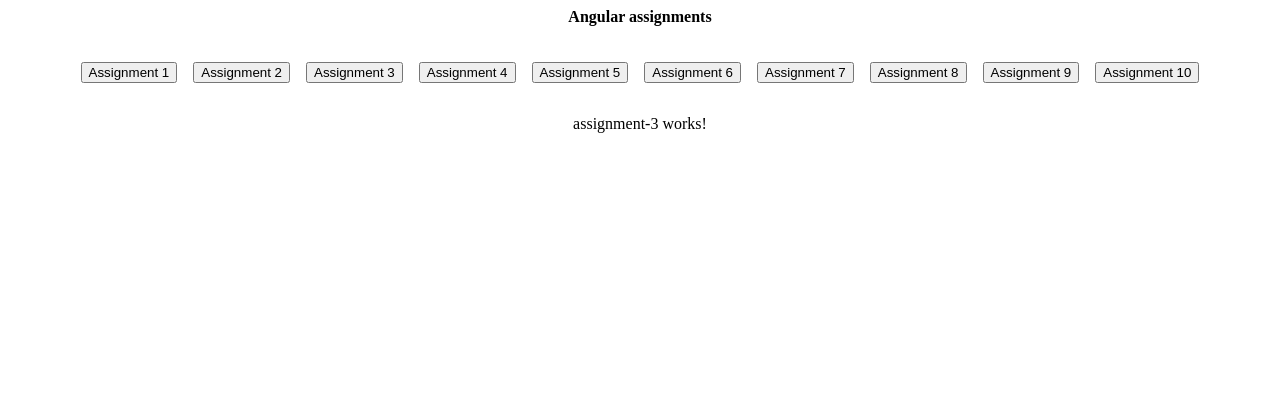
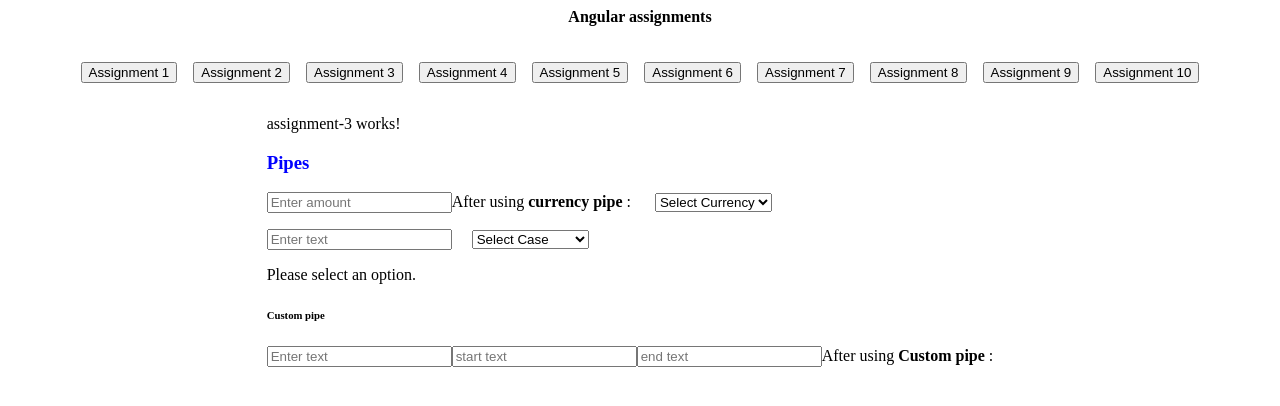
Before and after one commit to karthikeyankumbam/angular-assignments, an Angular app: page /assignment-3 in a window 1280 px wide. Shown: the top 406 px of the page. Built offline with nearby package versions, Linux system fonts and the light colour scheme.

Commit message:
added pipes and custom pipe

```diff
--- a/src/app/assignment-3/assignment-3.component.html
+++ b/src/app/assignment-3/assignment-3.component.html
@@ -1 +1,50 @@
 <p>assignment-3 works!</p>
+<div>
+    <h3 [style.color]="'blue'">Pipes</h3>
+    <!-- Currency pipe -->
+    <p>
+        <span><input [(ngModel)]="amount" type="number" placeholder="Enter amount"></span>
+        <span>After using <b>currency pipe</b> : {{amount | currency:selectedCurrency}}</span>&nbsp;&nbsp;&nbsp;&nbsp;
+        <span>
+            <select (change)="selectCurrency($event)">
+                <option value="" disabled selected>Select Currency</option>
+                <option *ngFor="let option of currencyList" [value]="option">{{ option }}</option>
+            </select>
+        </span>
+    </p>
+    <!-- UpperCase and LowerCase Pipes  -->
+    <div>
+        <span><input [(ngModel)]="name" type="text" placeholder="Enter text"></span>&nbsp;&nbsp;&nbsp;&nbsp;
+        <span>
+            <select (change)="onSelectCase($event)">
+                <option value="" disabled selected>Select Case</option>
+                <option *ngFor="let option of options" [value]="option">{{ option }}</option>
+            </select>
+        </span>
+        <span>
+            <div [ngSwitch]="selectedValue">
+                <div *ngSwitchCase="'UpperCasePipe'">
+                    <p>After using <b>{{selectedValue}}</b> :{{ name | uppercase }}</p>
+                </div>
+                <div *ngSwitchCase="'LowerCasePipe'">
+                    <p>After using <b>{{selectedValue}}</b> :{{ name | lowercase }}</p>
+                </div>
+                <div *ngSwitchCase="'TitleCasePipe'">
+                    <p>After using <b>{{selectedValue}}</b> :{{ name | titlecase }}</p>
+                </div>
+                <div *ngSwitchDefault>
+                    <p>Please select an option.</p>
+                </div>
+            </div>
+        </span>
+    </div>
+    <!-- Json Pipe  -->
+    <div>
+        <h6>Custom pipe</h6>
+        <span><input [(ngModel)]="customText" type="text" placeholder="Enter text"></span>
+        <span><input [(ngModel)]="prefixText" type="text" placeholder="start text"></span>
+        <span><input [(ngModel)]="suffixText" type="text" placeholder="end text"></span>
+        <span>After using <b>Custom pipe</b> : {{customText | custom:prefixText:suffixText}}</span>&nbsp;&nbsp;&nbsp;&nbsp;
+
+    </div>
+</div>
--- a/src/app/assignment-3/assignment-3.component.ts
+++ b/src/app/assignment-3/assignment-3.component.ts
@@ -1,12 +1,34 @@
+import { CommonModule, CurrencyPipe, DatePipe, LowerCasePipe, UpperCasePipe } from '@angular/common';
 import { Component } from '@angular/core';
+import { FormsModule } from '@angular/forms';
+import { CustomPipe } from './custom.pipe';
 
 @Component({
   selector: 'app-assignment-3',
   standalone: true,
-  imports: [],
+  imports: [FormsModule,CommonModule,CurrencyPipe,DatePipe,UpperCasePipe,LowerCasePipe,CustomPipe],
   templateUrl: './assignment-3.component.html',
   styleUrl: './assignment-3.component.css'
 })
 export class Assignment3Component {
+  amount!:number;
+  currencyValue!:string;
 
+  name!:string;
+  selectedValue: string = '';
+  options: string[] = ['UpperCasePipe','LowerCasePipe',"TitleCasePipe"];
+
+  selectedCurrency: string = '';
+  currencyList: string[] = ['INR','EUR',"AUD"];
+
+  customText!:string;
+  prefixText:string="";
+  suffixText:string="";
+
+  onSelectCase(event: any) {
+    this.selectedValue = event.target.value;
+  }
+  selectCurrency(event: any) {
+    this.selectedCurrency = event.target.value;
+  }
 }
--- /dev/null
+++ b/src/app/assignment-3/custom.pipe.ts
@@ -0,0 +1,14 @@
+import { Pipe, PipeTransform } from '@angular/core';
+
+@Pipe({
+  name: 'custom',
+  standalone: true
+})
+export class CustomPipe implements PipeTransform {
+
+  transform(value: string, prefixText:string, suffixText?:string): string {
+    if(value==null) return value;
+    return prefixText+value.split("").reverse().join("")+" "+suffixText;
+  }
+
+}
```
Also changed, not shown: image.png (deleted), 1 other file (tests, documents, lock files or other folders).
